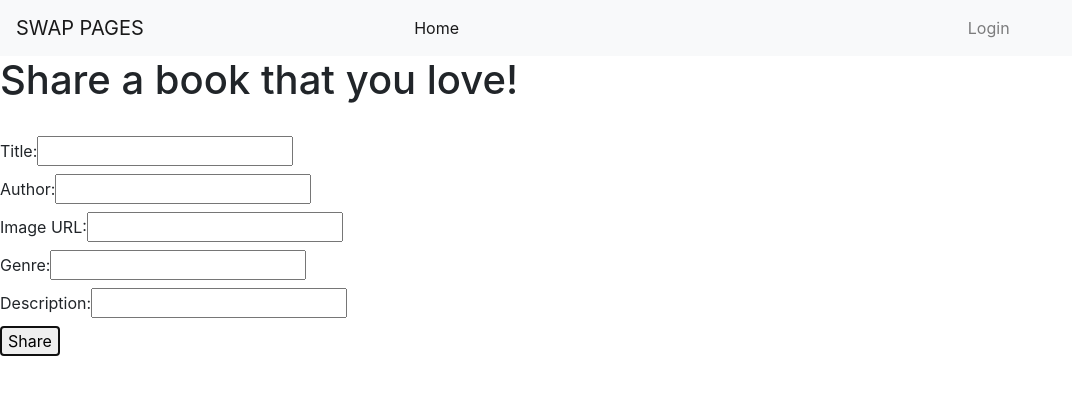
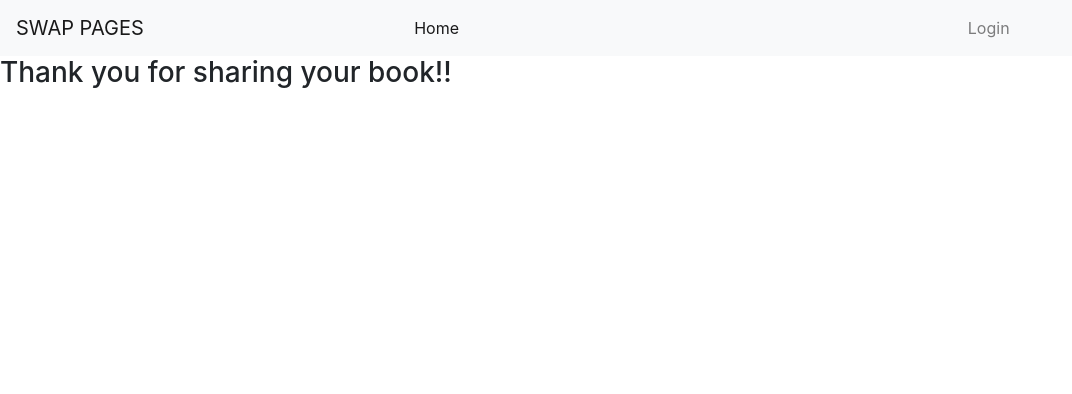
Before and after one commit to firefly017/Swap-pages-frontend, a React (Create React App) app: page /share in a window 1280 px wide. Both pictures are taken after a click on the button "Share". Shown: the top 394 px of the page, without its empty margins (0-1072 px from the left). Built offline with nearby package versions, Linux system fonts and the light colour scheme; no server answers.

Commit message:
submitting form data on "share a book" page

```diff
--- a/src/pages/Share/index.js
+++ b/src/pages/Share/index.js
@@ -1,6 +1,16 @@
-import React from "react";
+import React, { useState } from "react";
 
 export default function Share() {
+  const [formSubmitted, setFormSubmitted] = useState(false);
+
+  function submitForm() {
+    console.log("Submitting the form");
+    setFormSubmitted(true);
+  }
+
+  if (formSubmitted) {
+    return <h3>Thank you for sharing your book!!</h3>;
+  }
   return (
     <div>
       <h1>Share a book that you love!</h1>
@@ -31,7 +41,10 @@
           <input type="text" name="short description" />
         </label>
         <br />
-        <button type="button"> Share </button>
+        <button type="button" onClick={submitForm}>
+          {" "}
+          Share{" "}
+        </button>
       </form>
     </div>
   );
```
